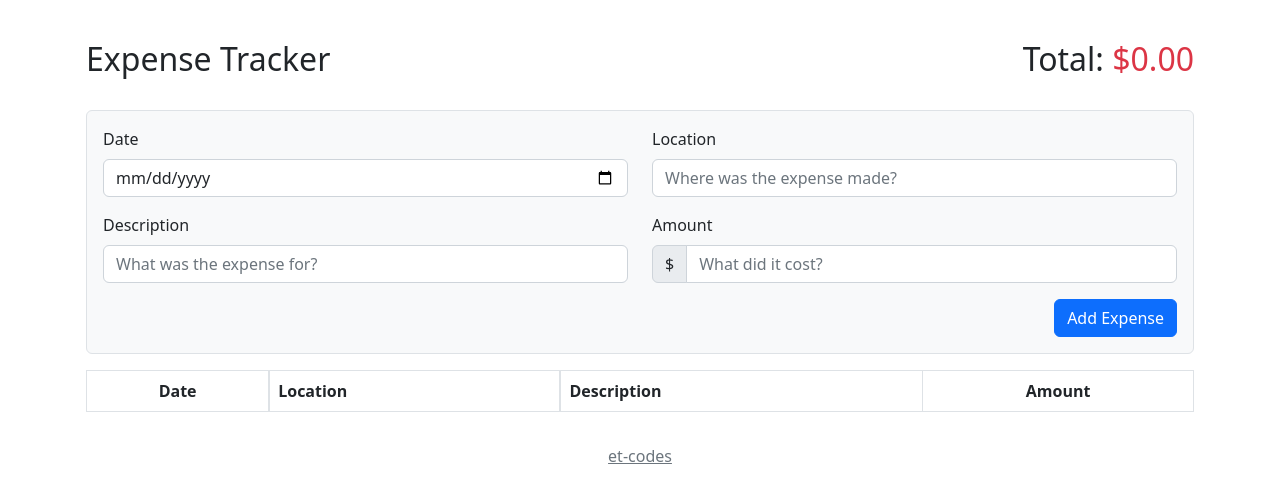
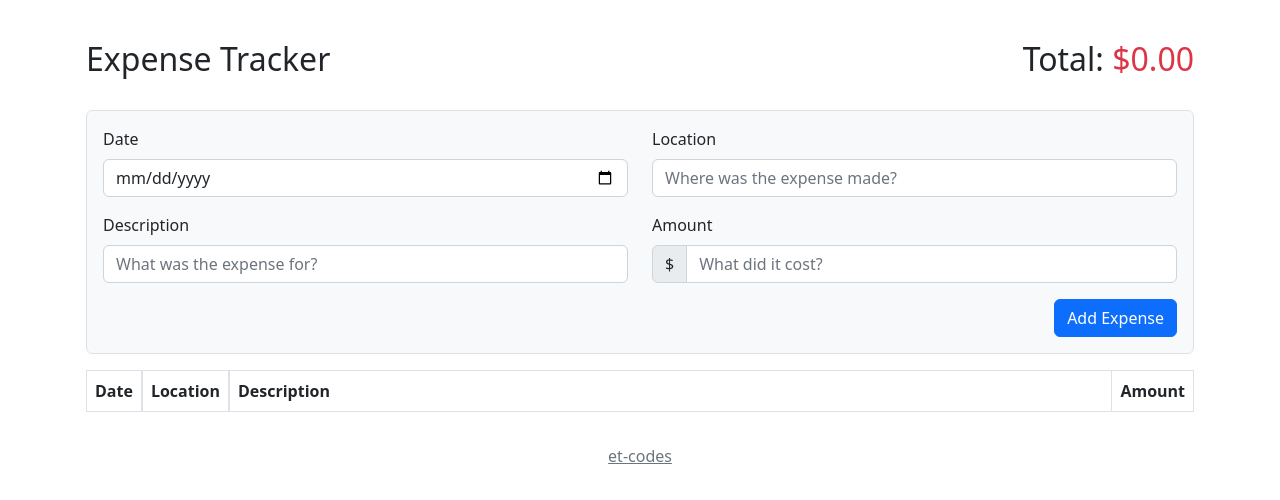
Before and after one commit to et-codes/expense-tracker, a React (Create React App) app: page / in a window 1280 px wide. Shown: the top 500 px of the page. Built offline with nearby package versions, Linux system fonts and the light colour scheme.

Commit message:
Fix table column width style.

```diff
--- a/src/components/ExpenseItem.js
+++ b/src/components/ExpenseItem.js
@@ -1,5 +1,5 @@
 import React, { Component } from 'react';
-import '../styles/ExpenseItem.css';
+import '../styles/table.css';
 
 class ExpenseItem extends Component {
   constructor(props) {
--- a/src/components/ExpenseTable.js
+++ b/src/components/ExpenseTable.js
@@ -1,6 +1,7 @@
 import React, { Component } from 'react';
 import Table from 'react-bootstrap/Table';
 import ExpenseItem from './ExpenseItem';
+import '../styles/table.css';
 
 class ExpenseTable extends Component {
   render() {
@@ -17,8 +18,8 @@ class ExpenseTable extends Component {
         <thead>
           <tr>
             <th className="text-center">Date</th>
-            <th className="d-none d-sm-block">Location</th>
-            <th>Description</th>
+            <th className="d-none d-sm-block truncate">Location</th>
+            <th className="truncate">Description</th>
             <th className="text-center" colSpan={2}>Amount</th>
           </tr>
         </thead>
--- a/src/styles/ExpenseItem.css
+++ b/src/styles/table.css
@@ -1,5 +1,9 @@
 .delete-column {
   text-align: center;
+}
+
+.truncate {
+  width: 100%;
 }
 
 /* X-Small */
```
Also changed, not shown: src/todo.txt.
